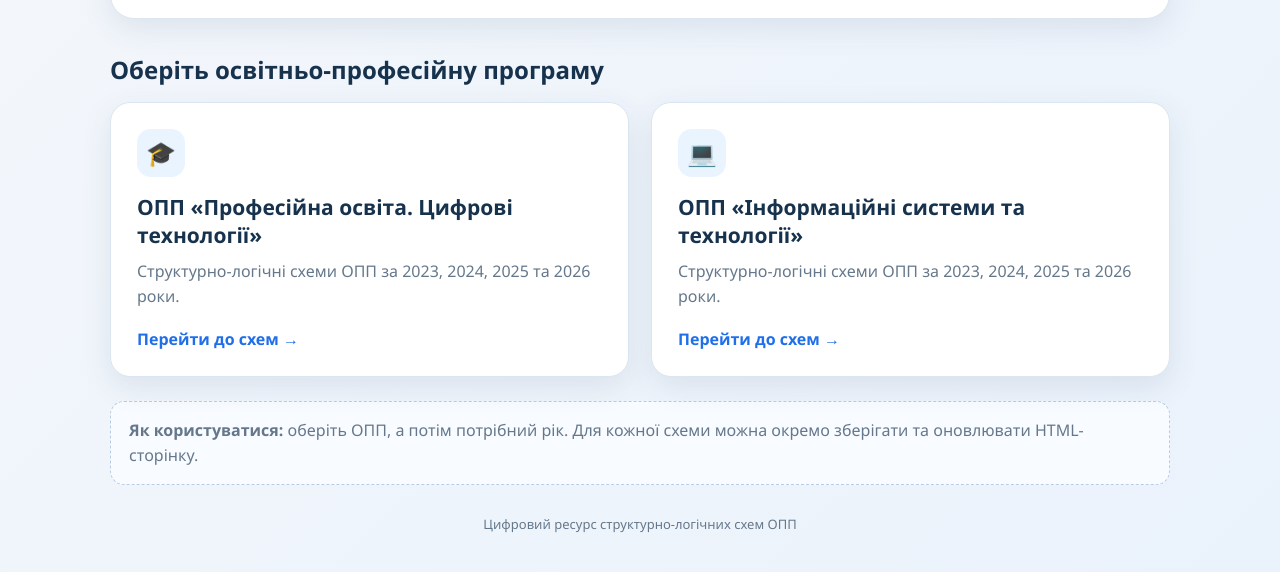
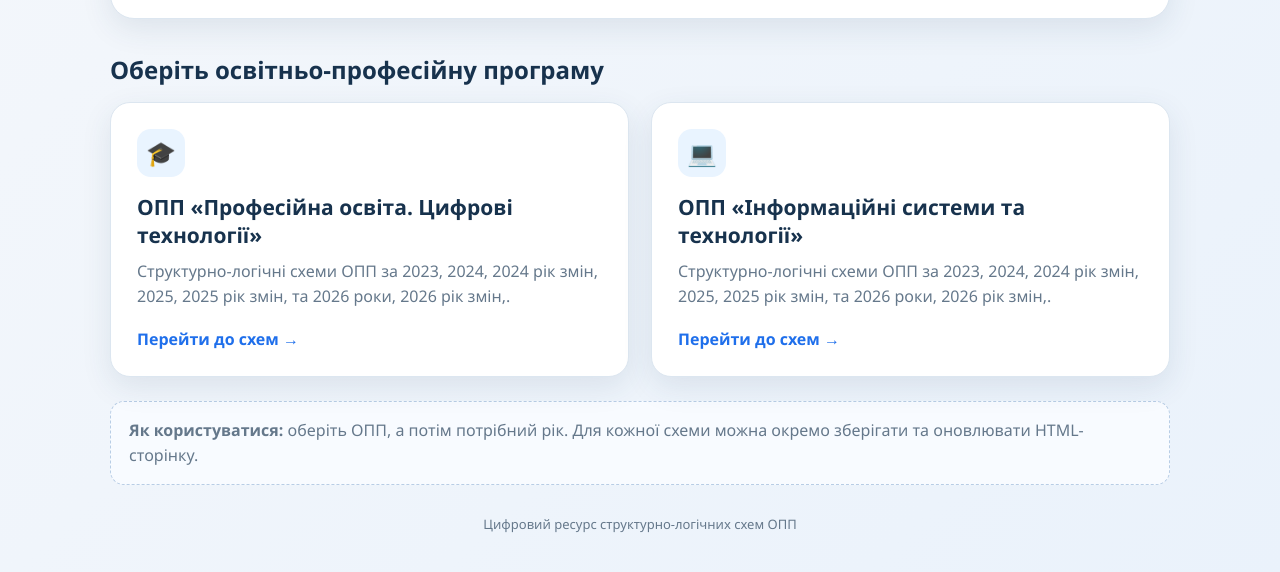
Before and after one commit to antonina1gorbenko-ship-it/schemy-opp, a plain HTML site: page index.html in a window 1280 px wide. Shown: the part 268-840 px from the top of the page. Drawn offline with Linux system fonts and the light colour scheme.

Commit message:
Update index.html

```diff
--- a/index.html
+++ b/index.html
@@ -104,14 +104,14 @@ footer{text-align:center;color:var(--muted);font-size:13px;margin-top:30px}
   <a class="card" href="profosvita/">
     <div class="card-icon">🎓</div>
     <h2>ОПП «Професійна освіта. Цифрові технології»</h2>
-    <p>Структурно-логічні схеми ОПП за 2023, 2024, 2025 та 2026 роки.</p>
+    <p>Структурно-логічні схеми ОПП за 2023, 2024, 2024 рік змін, 2025, 2025 рік змін, та 2026 роки, 2026 рік змін,.</p>
     <div class="link">Перейти до схем →</div>
   </a>
 
   <a class="card" href="ist/">
     <div class="card-icon">💻</div>
     <h2>ОПП «Інформаційні системи та технології»</h2>
-    <p>Структурно-логічні схеми ОПП за 2023, 2024, 2025 та 2026 роки.</p>
+    <p>Структурно-логічні схеми ОПП за 2023, 2024, 2024 рік змін, 2025, 2025 рік змін, та 2026 роки, 2026 рік змін,.</p>
     <div class="link">Перейти до схем →</div>
   </a>
 </section>
```
